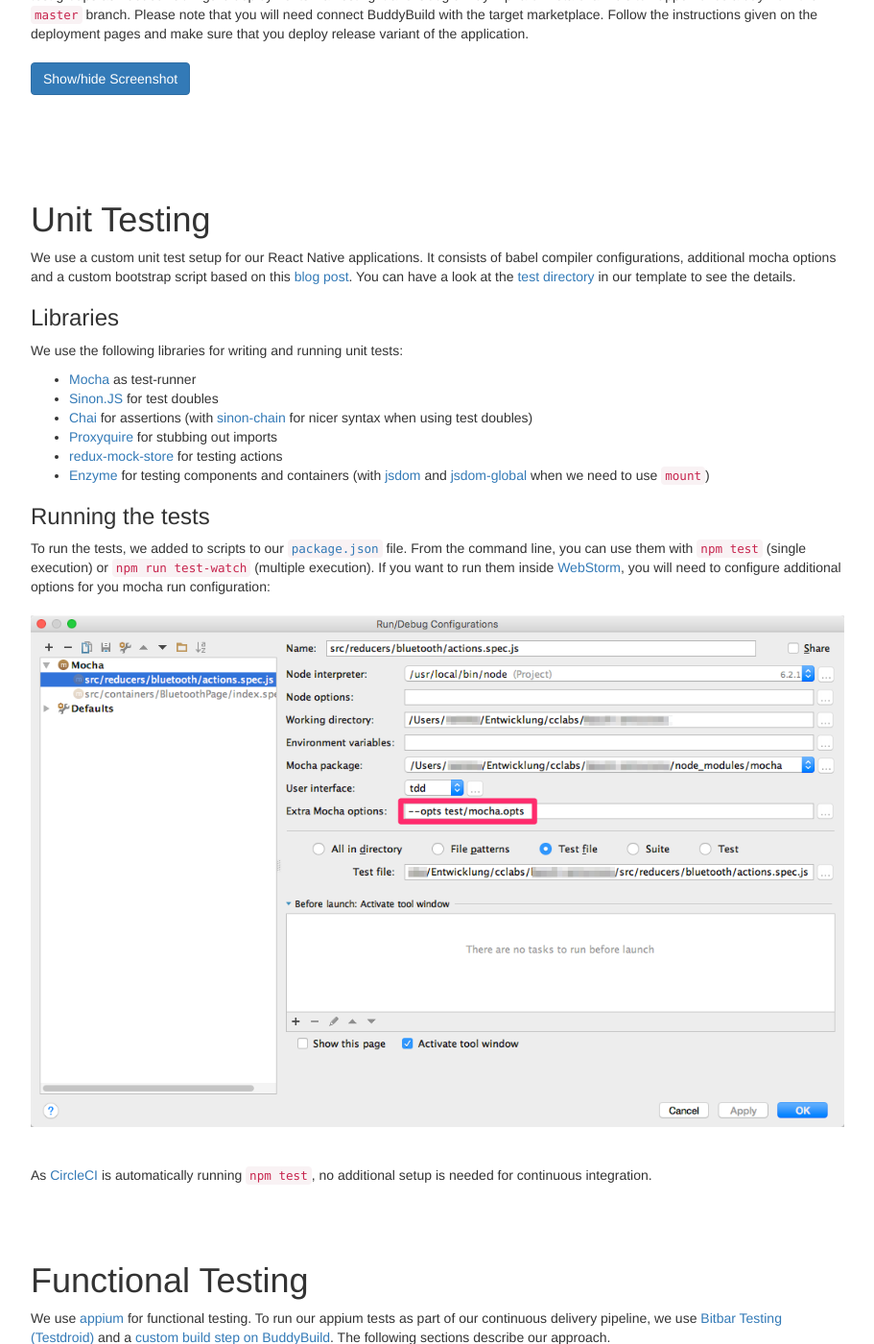
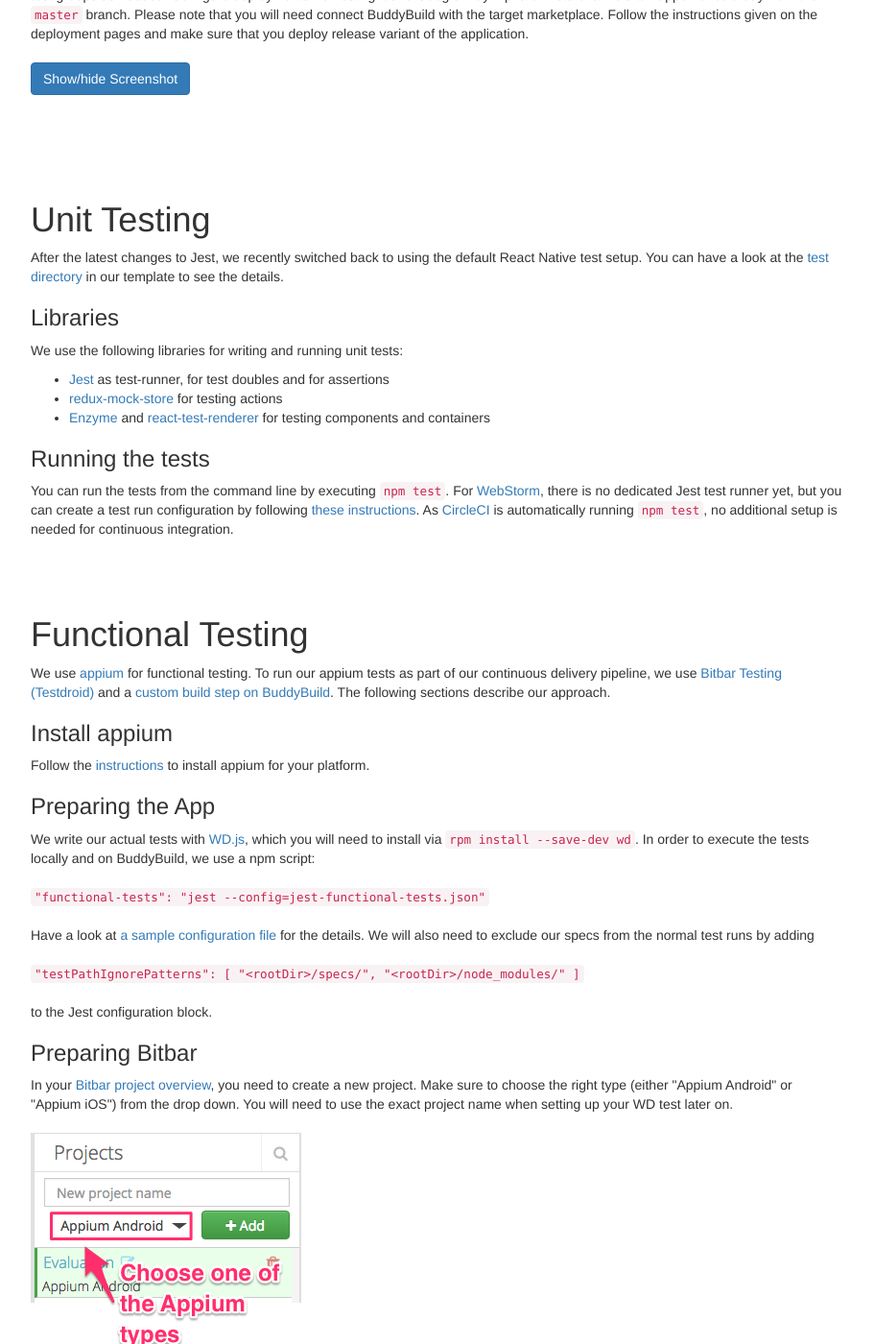
Before and after one commit to codecentric-labs-zero/codecentric-labs-zero.github.io, a Jekyll site: the page built from pages/react-native.html, in a window 1280 px wide and 1400 px high, scrolled down 4035 px. Shown: the whole window at 96% size, without its empty margins (38-949 px from the left). Built offline with Jekyll 4.4.1, drawn with Linux system fonts in a browser that asks for light colours; nearby versions of some CDN libraries; some of the changed text lies outside the part shown.

Commit message:
Update documentation to reflect new RN test setup
Updated unit test section and removed documentation for previous custom
setup. Updated functional testing section to describe how to configure
Jest for use with Appium.

```diff
--- a/pages/react-native.html
+++ b/pages/react-native.html
@@ -286,8 +286,7 @@
 <section class="bs-docs-section">
   <h1 id="unit-testing">Unit Testing</h1>
   <p>
-    We use a custom unit test setup for our React Native applications. It consists of babel compiler configurations, additional mocha options and a custom bootstrap script
-    based on this <a href="https://blog.addjam.com/testing-react-native-with-mocha-and-enzyme-6b77cd9e52a1#.63vcf0mgz">blog post</a>. You can have a look at the
+    After the latest changes to Jest, we recently switched back to using the default React Native test setup. You can have a look at the
     <a href="https://github.com/codecentric-labs-zero/react-native-project-template/tree/create-generator/generator-cclz-react-native/app/templates/test">test directory</a>
     in our template to see the details.
   </p>
@@ -296,24 +295,16 @@
     We use the following libraries for writing and running unit tests:
   </p>
   <ul>
-    <li><a href="http://mochajs.org/">Mocha</a> as test-runner</li>
-    <li><a href="http://sinonjs.org/">Sinon.JS</a> for test doubles</li>
-    <li><a href="http://chaijs.com/">Chai</a> for assertions (with <a href="https://github.com/domenic/sinon-chai">sinon-chain</a> for nicer syntax when using test doubles)</li>
-    <li><a href="https://github.com/thlorenz/proxyquire">Proxyquire</a> for stubbing out imports</li>
+    <li><a href="https://facebook.github.io/jest/">Jest</a> as test-runner, for test doubles and for assertions</li>
     <li><a href="https://github.com/arnaudbenard/redux-mock-store">redux-mock-store</a> for testing actions</li>
     <li>
-      <a href="https://github.com/airbnb/enzyme">Enzyme</a> for testing components and containers
-      (with <a href="https://github.com/tmpvar/jsdom">jsdom</a> and <a href="https://github.com/rstacruz/jsdom-global">jsdom-global</a> when we need to use <code>mount</code>)
+      <a href="https://github.com/airbnb/enzyme">Enzyme</a> and <a href="https://github.com/thejameskyle/react-test-renderer">react-test-renderer</a> for testing components and containers
     </li>
   </ul>
   <h3 id="running-tests">Running the tests</h3>
   <p>
-    To run the tests, we added to scripts to our <code><a href="https://github.com/codecentric-labs-zero/react-native-project-template/blob/create-generator/generator-cclz-react-native/app/templates/package.json">package.json</a></code> file.
-    From the command line, you can use them with <code>npm test</code> (single execution) or <code>npm run test-watch</code> (multiple execution).
-    If you want to run them inside <a href="https://www.jetbrains.com/webstorm/">WebStorm</a>, you will need to configure additional options for you mocha run configuration:
-    <br/><br/>
-    <img class="img-responsive" src="../assets/images/webstorm-run-configuration.png" />
-    <br/><br/>
+    You can run the tests from the command line by executing <code>npm test</code>. For <a href="https://www.jetbrains.com/webstorm/">WebStorm</a>, there is no dedicated Jest test runner
+    yet, but you can create a test run configuration by following <a href="https://youtrack.jetbrains.com/issue/WEB-14979#comment=27-1518879">these instructions</a>.
     As <a href="https://circleci.com/">CircleCI</a> is automatically running <code>npm test</code>, no additional setup is needed for continuous integration.
   </p>
 </section>
@@ -331,10 +322,22 @@
   <h3 id="preparing-the-app">Preparing the App</h3>
   <p>
     We write our actual tests with <a href="https://github.com/admc/wd">WD.js</a>, which you will need to install via <code>rpm install --save-dev wd</code>.
-    In order to execute the tests locally and on BuddyBuild, we use a npm script:
+    In order to execute the tests locally and on BuddyBuild, we use a npm script:<br/><br/>
     <code>
-      "functional-tests": "mocha --opts test/mocha.opts './specs/**/*.spec.js'"
+      "functional-tests": "jest --config=jest-functional-tests.json"
     </code>
+    <br/><br/>
+    Have a look at <a href="https://gist.github.com/nilswloka/1ba5ae100187ce1a6e741a471cb36348#file-jest-functional-tests-json">a sample configuration file</a> for
+    the details.
+    We will also need to exclude our specs from the normal test runs by adding<br/><br/>
+    <code>
+      "testPathIgnorePatterns": [
+        "&lt;rootDir&gt;/specs/",
+        "&lt;rootDir&gt;/node_modules/"
+      ]
+    </code>
+    <br/><br/>
+    to the Jest configuration block.
   </p>
   <h3 id="preparing-bitbar">Preparing Bitbar</h3>
   <p>
```
